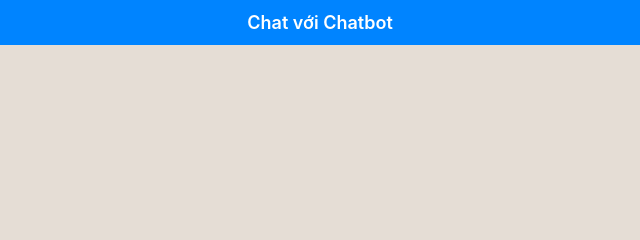
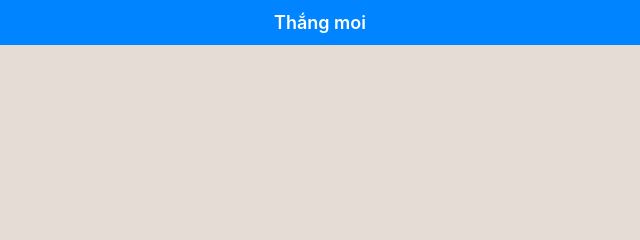
Before and after one commit to coder1997pt/Chatbot, a plain HTML site: page index.html in a window 1280 px wide. Shown: the top 240 px of the page, 320-960 px from the left. Drawn offline with Linux system fonts and the light colour scheme.

Commit message:
Update index.html

```diff
--- a/index.html
+++ b/index.html
@@ -155,7 +155,7 @@
   </style>
 </head>
 <body>
-  <header>Chat với Chatbot</header>
+  <header>Thắng moi</header>
   <div id="chat"></div>
   <div id="input-area">
     <input type="text" id="message-input" placeholder="Nhập tin nhắn..." />
```
